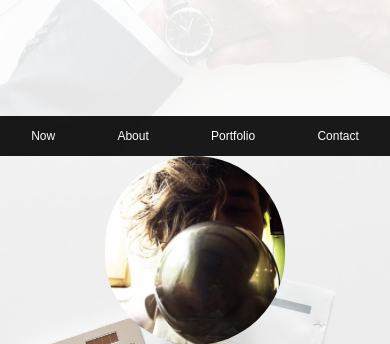
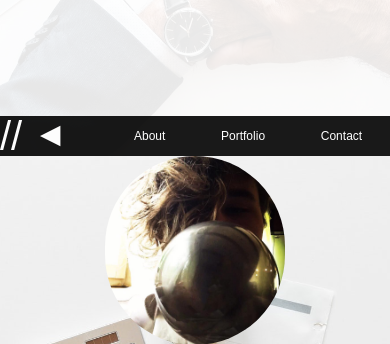
Before and after one commit to cybulskimateusz/cybulskimateusz.github.io, a PHP site: page / in a window 390 px wide. Shown: the part 688-1032 px from the top of the page. Run offline with PHP 8.4, Linux system fonts and the light colour scheme.

Commit message:
>690px navbar final

```diff
--- a/css/main.css
+++ b/css/main.css
@@ -296,8 +296,8 @@ footer{
 	margin:auto;
 	display:inline;
    }
-   .main-nav li:first-child{
-		display:none;
+   .main-nav li[id=li-now]{
+	   display:none;
    }
    footer{
 	   min-height:3rem;
@@ -317,6 +317,9 @@ footer{
 	   min-height:auto;
 	   width:100%;
    }
+   .contact-form{
+	   width:100%;
+   }
    #send{
 	   margin-left:auto;
    }
--- a/index.html
+++ b/index.html
@@ -29,7 +29,7 @@
 			<nav>
 			  <ul class="main-nav">
 				<li><a id="logo" href="#">//<i class="demo-icon icon-left-dir"></i></a></li>
-				<li><a id="menu-now" href="#">Now</a></li>
+				<li id="li-now"><a id="menu-now" href="#">Now</a></li>
 				<li><a id="menu-about" href="#">About</a></li>
 				<li><a id="menu-portfolio" href="#">Portfolio</a></li>
 				<li><a id="menu-contact" href="#">Contact</a></li>
```
